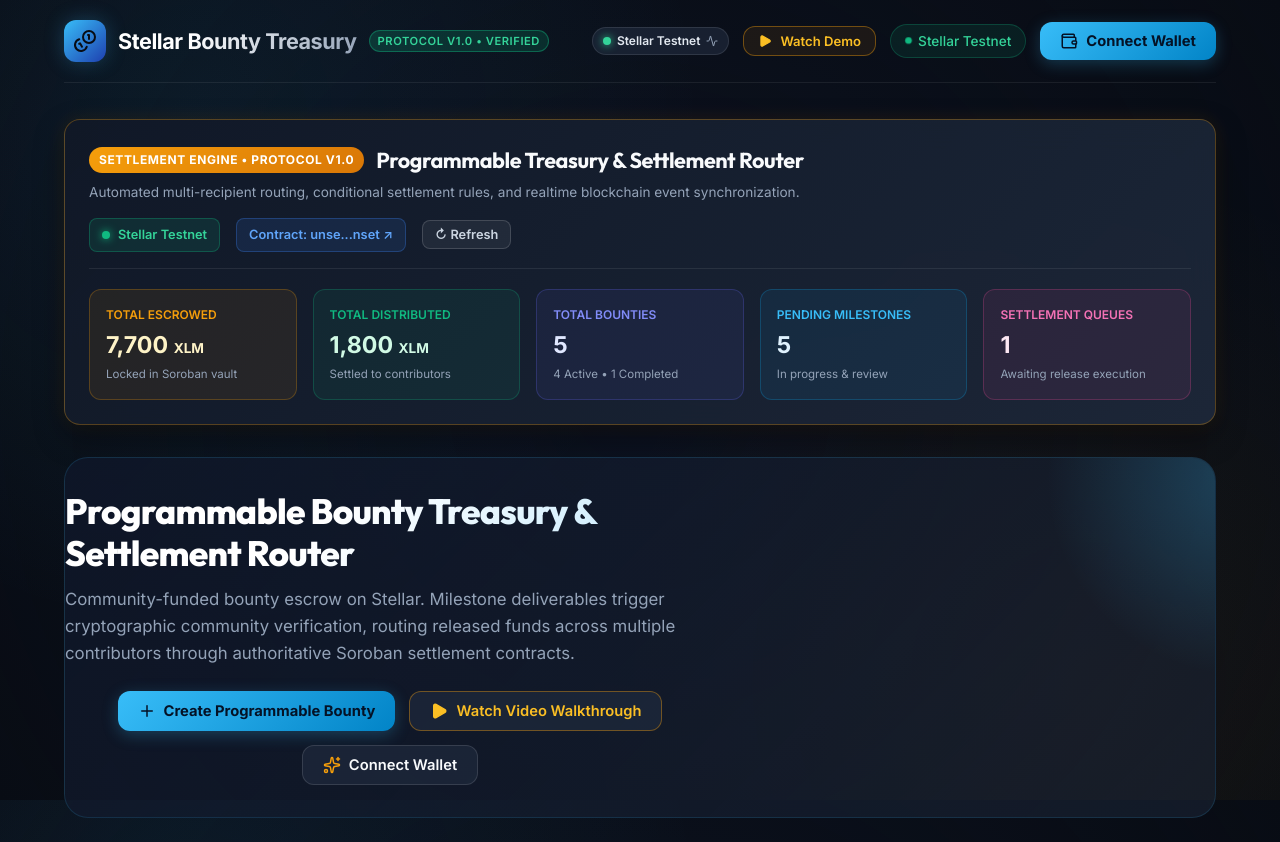
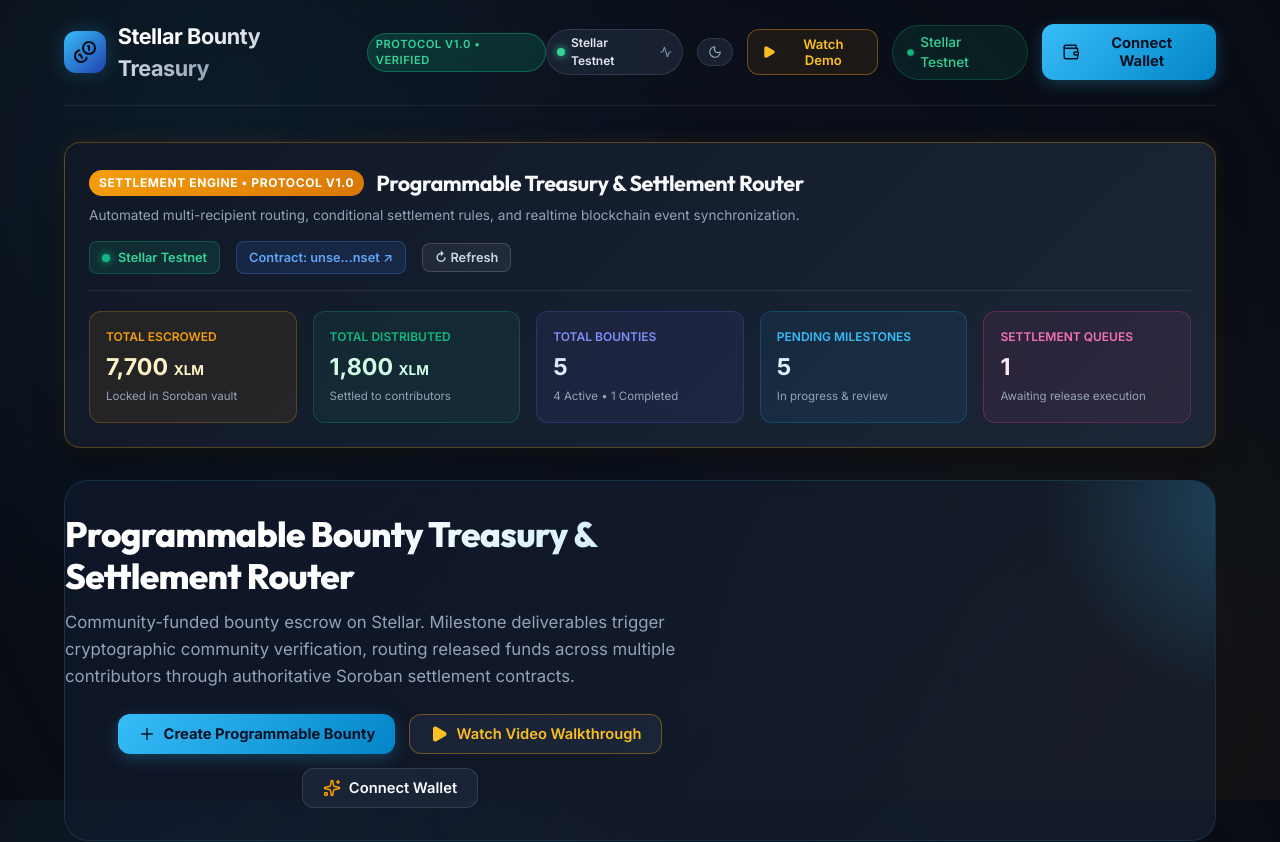
Before and after one commit to Stellar-Bounty-Treasury/stellar-bounty-frontend, a React (Vite) app: page / in a window 1280 px wide. Shown: the top 842 px of the page. Built offline with nearby package versions, Linux system fonts and the light colour scheme; no server answers; what @stellar/stellar-sdk would draw is missing.

Commit message:
feat(frontend): mount ThemeToggle in Navbar.tsx

```diff
--- a/src/components/Navbar.tsx
+++ b/src/components/Navbar.tsx
@@ -1,3 +1,4 @@
+import { ThemeToggle } from './ThemeToggle';
 import React, { useState } from 'react';
 import { useWallet } from '../context/WalletContext';
 import { Coins, Copy, Check, LogOut, Wallet, ShieldCheck, Droplet, Play, Menu, X } from 'lucide-react';
@@ -48,6 +49,7 @@
 
       <div className="navbar-actions">
         <NetworkBadge />
+          <ThemeToggle />
         {onOpenVideoModal && (
           <button
             className="btn btn-secondary"
```
